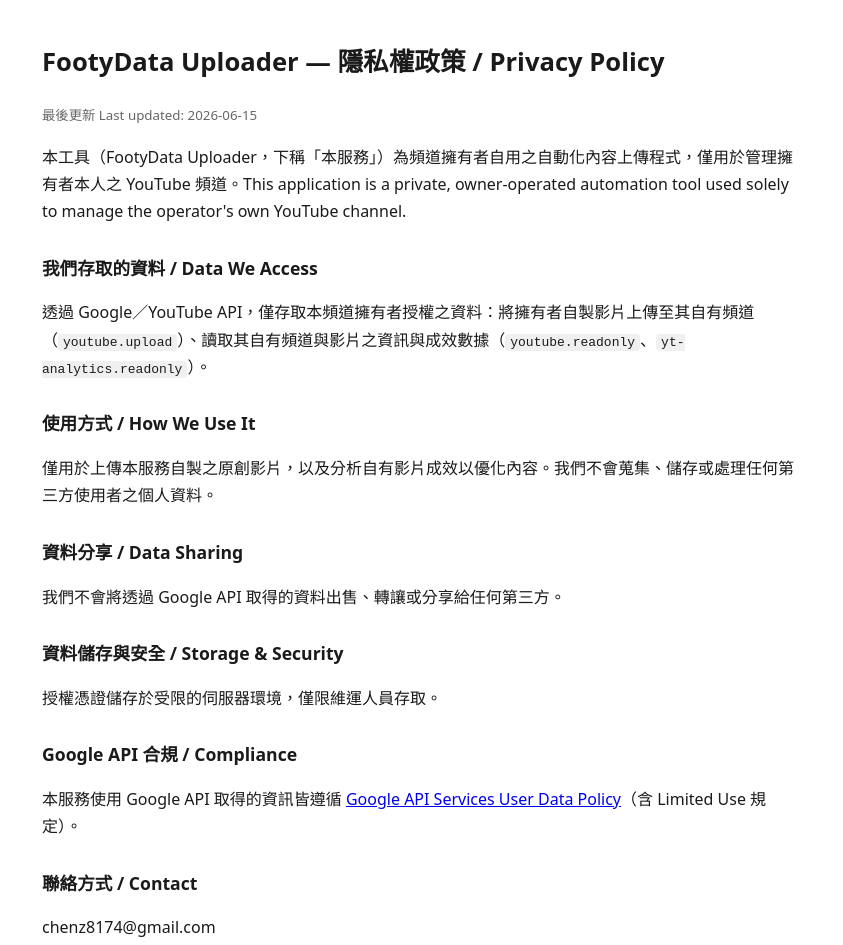
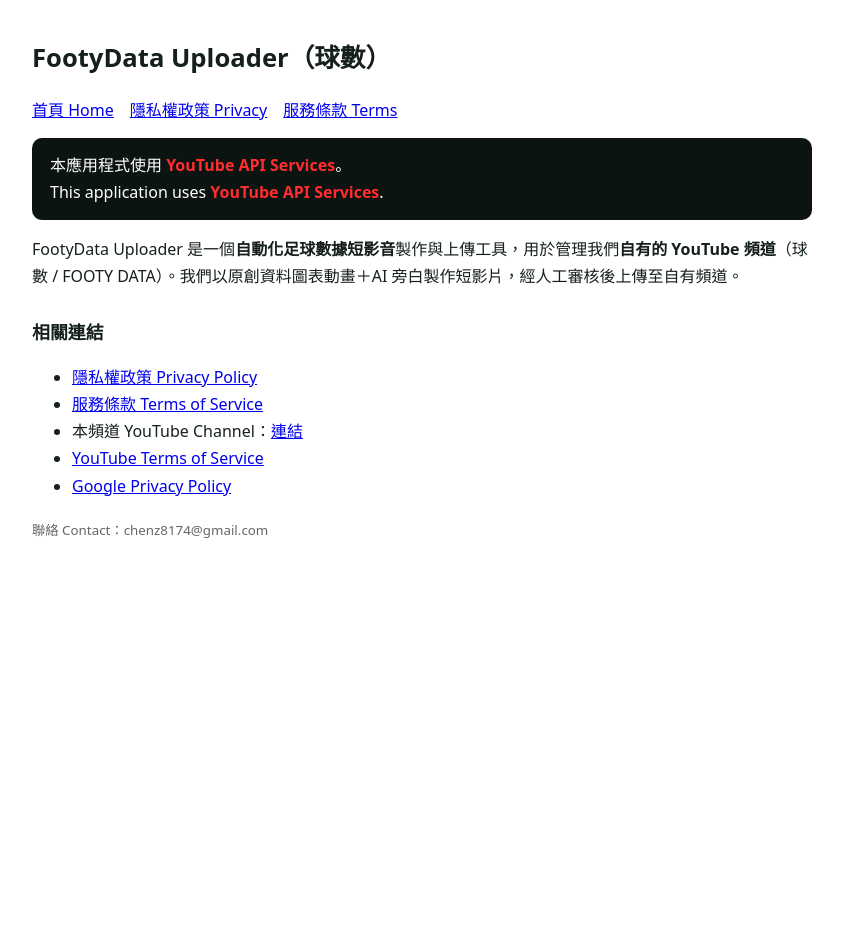
Before and after one commit to frog8174/footydata-legal, a plain HTML site: page index.html in a window 1280 px wide. Shown: the whole page, without its empty margins (218-1061 px from the left). After the commit the page ends 800 px from the top, so only its background shows below. Drawn offline with Linux system fonts and the light colour scheme.

Commit message:
update index.html

```diff
--- a/index.html
+++ b/index.html
@@ -1,20 +1,16 @@
-<!doctype html><html lang="zh-Hant"><head><meta charset="UTF-8">
-<meta name="viewport" content="width=device-width,initial-scale=1">
-<title>FootyData Uploader — Privacy Policy</title>
-<style>body{max-width:760px;margin:40px auto;padding:0 20px;font-family:system-ui,"Noto Sans TC",sans-serif;line-height:1.7;color:#1a1a1a}h1{font-size:1.6em}h2{font-size:1.1em;margin-top:1.6em}small{color:#666}code{background:#f0f0f0;padding:1px 5px;border-radius:4px}</style>
-</head><body>
-<h1>FootyData Uploader — 隱私權政策 / Privacy Policy</h1>
-<small>最後更新 Last updated: 2026-06-15</small>
-<p>本工具（FootyData Uploader，下稱「本服務」）為頻道擁有者自用之自動化內容上傳程式，僅用於管理擁有者本人之 YouTube 頻道。This application is a private, owner-operated automation tool used solely to manage the operator's own YouTube channel.</p>
-<h2>我們存取的資料 / Data We Access</h2>
-<p>透過 Google／YouTube API，僅存取本頻道擁有者授權之資料：將擁有者自製影片上傳至其自有頻道（<code>youtube.upload</code>）、讀取其自有頻道與影片之資訊與成效數據（<code>youtube.readonly</code>、<code>yt-analytics.readonly</code>）。</p>
-<h2>使用方式 / How We Use It</h2>
-<p>僅用於上傳本服務自製之原創影片，以及分析自有影片成效以優化內容。我們不會蒐集、儲存或處理任何第三方使用者之個人資料。</p>
-<h2>資料分享 / Data Sharing</h2>
-<p>我們不會將透過 Google API 取得的資料出售、轉讓或分享給任何第三方。</p>
-<h2>資料儲存與安全 / Storage &amp; Security</h2>
-<p>授權憑證儲存於受限的伺服器環境，僅限維運人員存取。</p>
-<h2>Google API 合規 / Compliance</h2>
-<p>本服務使用 Google API 取得的資訊皆遵循 <a href="https://developers.google.com/terms/api-services-user-data-policy">Google API Services User Data Policy</a>（含 Limited Use 規定）。</p>
-<h2>聯絡方式 / Contact</h2><p>chenz8174@gmail.com</p>
+<!doctype html><html lang="zh-Hant"><head><meta charset="UTF-8"><meta name="viewport" content="width=device-width,initial-scale=1">
+<title>FootyData Uploader — Home</title><style>body{max-width:780px;margin:36px auto;padding:0 20px;font-family:system-ui,"Noto Sans TC",sans-serif;line-height:1.7;color:#16201a;background:#fff}h1{font-size:1.6em}h2{font-size:1.12em;margin-top:1.5em}small{color:#666}code{background:#eef;padding:1px 5px;border-radius:4px}nav a{margin-right:16px}.brand{background:#0b1410;color:#fff;padding:14px 18px;border-radius:10px;margin:14px 0}.brand b{color:#ff2d2d}</style></head><body>
+<h1>FootyData Uploader（球數）</h1>
+<nav><a href="index.html">首頁 Home</a><a href="privacy.html">隱私權政策 Privacy</a><a href="terms.html">服務條款 Terms</a></nav>
+<div class="brand">本應用程式使用 <b>YouTube API Services</b>。<br>This application uses <b>YouTube API Services</b>.</div>
+<p>FootyData Uploader 是一個<strong>自動化足球數據短影音</strong>製作與上傳工具，用於管理我們<strong>自有的 YouTube 頻道</strong>（球數 / FOOTY DATA）。我們以原創資料圖表動畫＋AI 旁白製作短影片，經人工審核後上傳至自有頻道。</p>
+<h2>相關連結</h2>
+<ul>
+<li><a href="privacy.html">隱私權政策 Privacy Policy</a></li>
+<li><a href="terms.html">服務條款 Terms of Service</a></li>
+<li>本頻道 YouTube Channel：<a href="https://www.youtube.com/channel/UCE3caW2WCFP78TfCHlEVEOw">連結</a></li>
+<li><a href="https://www.youtube.com/t/terms">YouTube Terms of Service</a></li>
+<li><a href="https://policies.google.com/privacy">Google Privacy Policy</a></li>
+</ul>
+<p><small>聯絡 Contact：chenz8174@gmail.com</small></p>
 </body></html>
```
